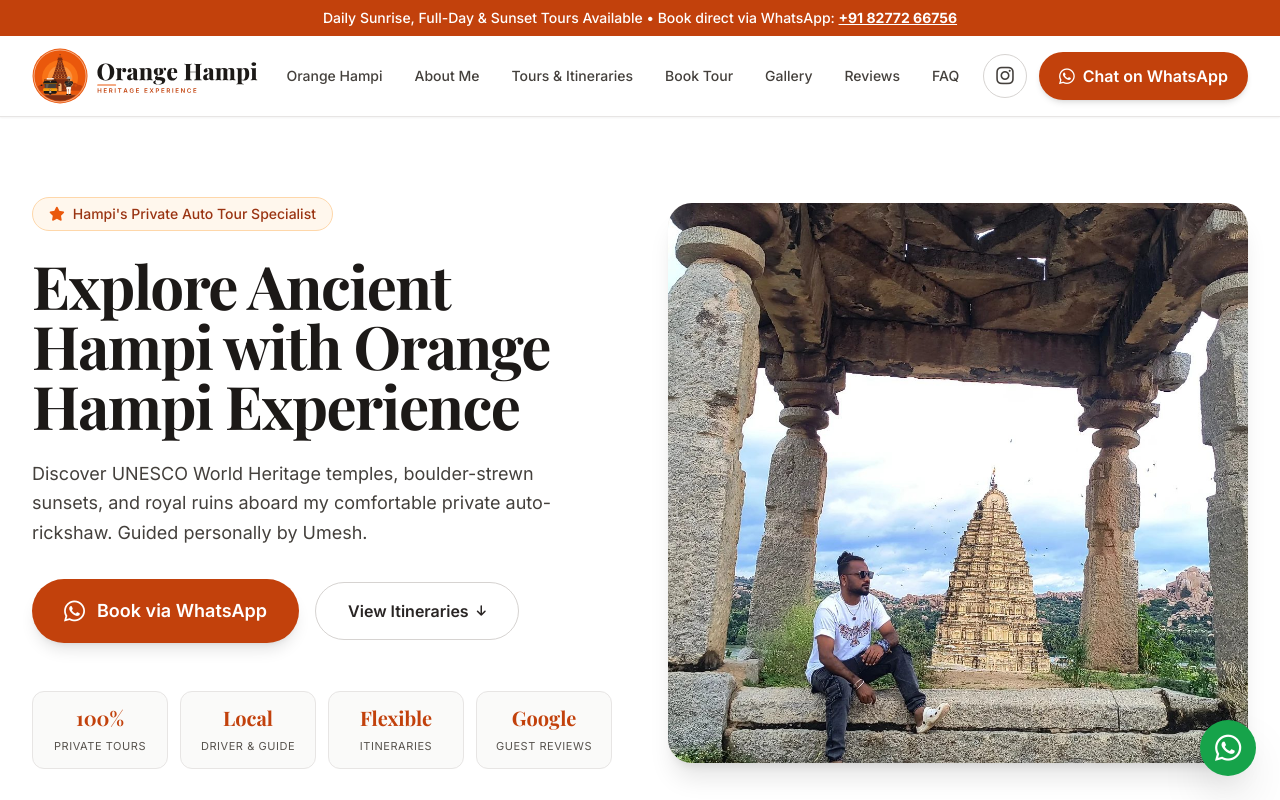
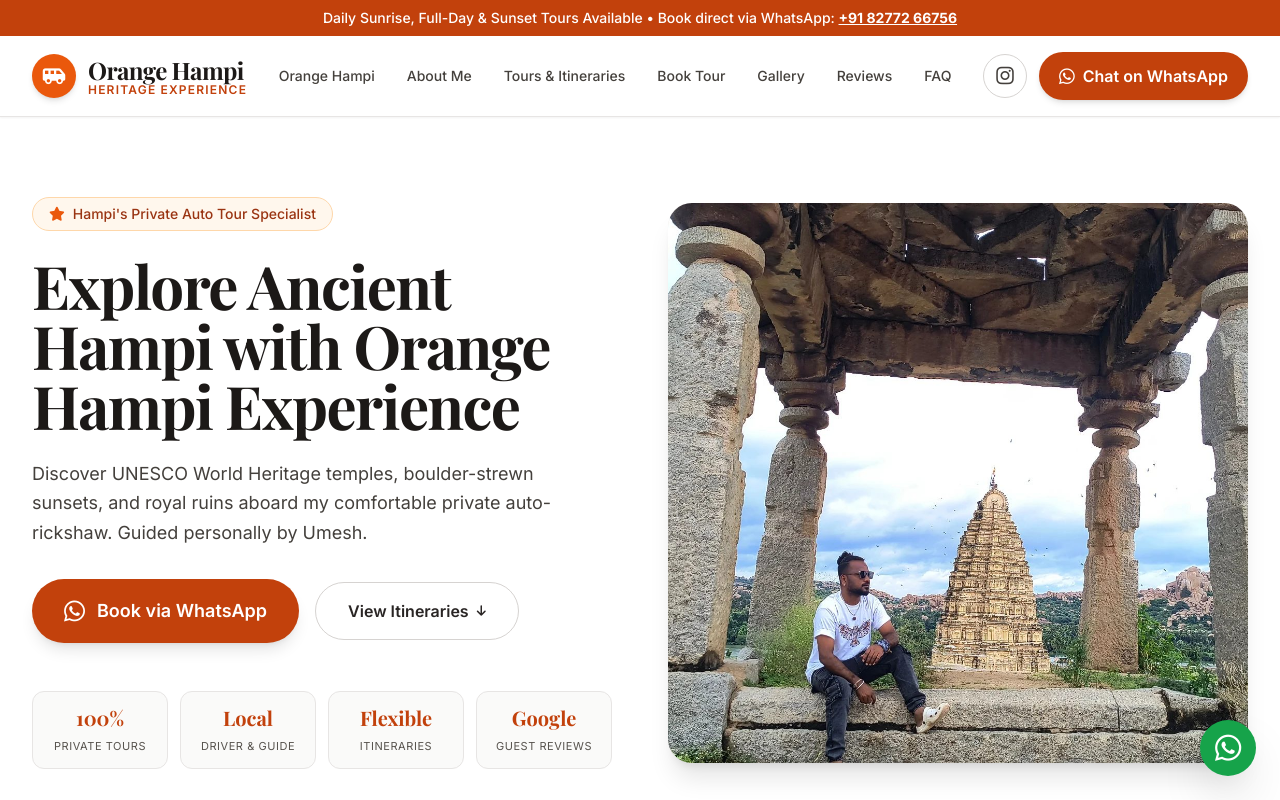
Before and after one commit to yaksha2331/Orange-hampi-website, a plain HTML site: page index.html in a window 1280 px wide. Shown: the top 800 px of the page. Drawn offline with nearby package versions, Linux system fonts and the light colour scheme; a web font is replaced by a local one.

Commit message:
Add files via upload

```diff
--- a/index.html
+++ b/index.html
@@ -3,8 +3,6 @@
 <head>
     <meta charset="UTF-8">
     <meta name="viewport" content="width=device-width, initial-scale=1.0">
-    <link rel="icon" type="image/svg+xml" href="logo-emblem.svg">
-    <link rel="apple-touch-icon" href="logo-emblem.png">
     <title>Orange Hampi | Heritage Experience & Private Auto Tours</title>
     <meta name="description" content="Discover Hampi's ancient ruins, temples, and boulder landscapes with Orange Hampi. Private auto-rickshaw tours by Umesh, local expert guidance, sunrise & sunset slots.">
     <!-- Tailwind CSS CDN -->
@@ -56,8 +54,14 @@
     <header class="sticky top-0 z-50 bg-white/95 backdrop-blur-md border-b border-stone-200 shadow-sm">
         <div class="max-w-7xl mx-auto px-4 sm:px-6 lg:px-8 h-20 flex items-center justify-between">
             <!-- Brand -->
-            <a href="#" class="flex items-center" aria-label="Orange Hampi Experience, home">
-                <img src="logo-horizontal.svg" alt="Orange Hampi Experience" class="h-12 sm:h-14 w-auto" width="659" height="160">
+            <a href="#" class="flex items-center space-x-3 group">
+                <div class="w-11 h-11 rounded-full bg-orange-600 flex items-center justify-center text-white shadow-md group-hover:scale-105 transition-transform">
+                    <i class="fa-solid fa-van-shuttle text-lg"></i>
+                </div>
+                <div>
+                    <span class="text-xl sm:text-2xl font-serif font-bold tracking-tight text-stone-900 block">Orange Hampi</span>
+                    <span class="text-[10px] sm:text-xs uppercase tracking-widest text-orange-700 font-semibold block -mt-1">Heritage Experience</span>
+                </div>
             </a>
 
             <!-- Desktop Nav -->
@@ -516,8 +520,11 @@
         <div class="max-w-7xl mx-auto px-4 sm:px-6 lg:px-8">
             <div class="grid grid-cols-1 md:grid-cols-4 gap-10 mb-12">
                 <div class="space-y-4 md:col-span-2">
-                    <div class="flex items-center">
-                        <img src="logo-horizontal.svg" alt="Orange Hampi Experience" class="h-14 w-auto" width="659" height="160" loading="lazy">
+                    <div class="flex items-center space-x-3">
+                        <div class="w-10 h-10 rounded-full bg-orange-600 flex items-center justify-center text-white shadow-md">
+                            <i class="fa-solid fa-van-shuttle"></i>
+                        </div>
+                        <span class="text-xl font-serif font-bold text-stone-900">Orange Hampi</span>
                     </div>
                     <p class="text-sm text-stone-600 max-w-sm">
                         Your trusted private auto-rickshaw tour partner for uncovering the majestic UNESCO World Heritage ruins of Hampi.
```
